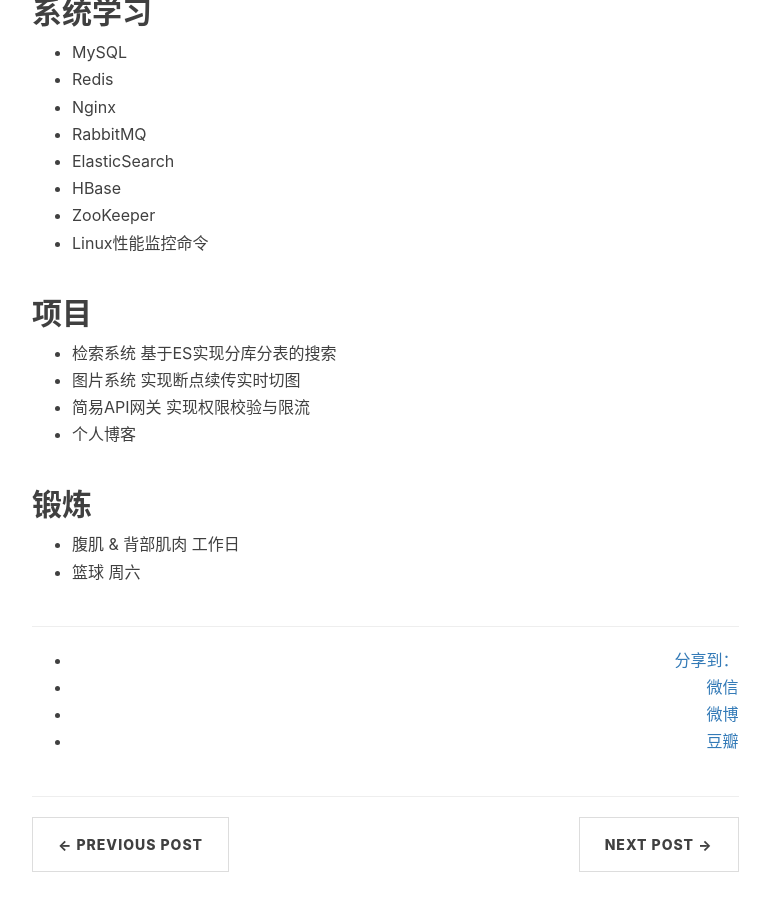
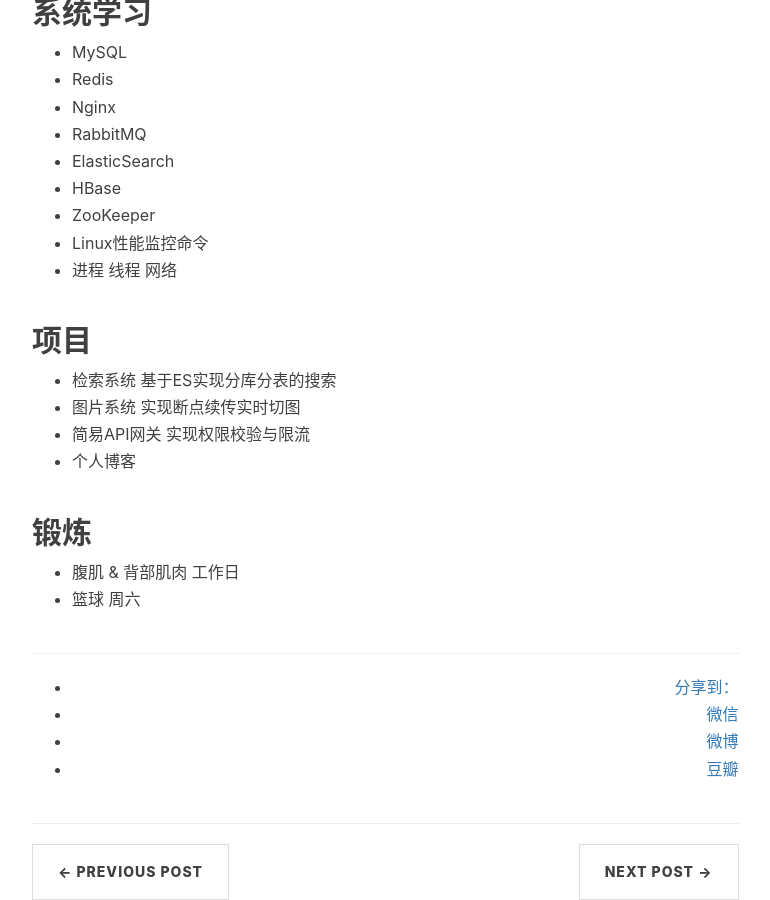
Before and after one commit to bug1024/jeet-blog, a Jekyll site: the page built from _posts/2017-03-08-2017plan.md, in a window 1280 px wide and 900 px high, scrolled down 909 px. Shown: the whole window, without its empty margins (233-1003 px from the left). Built offline with Jekyll 4.4.1, drawn with Linux system fonts in a browser that asks for light colours; nearby versions of some CDN libraries; comment, search, counter and statistics services are not loaded.

Commit message:
update plan

```diff
--- a/_posts/2017-03-08-2017plan.md
+++ b/_posts/2017-03-08-2017plan.md
@@ -29,6 +29,7 @@
  - HBase
  - ZooKeeper
  - Linux性能监控命令
+ - 进程 线程 网络
 
 ## 项目
  - 检索系统 基于ES实现分库分表的搜索
```
